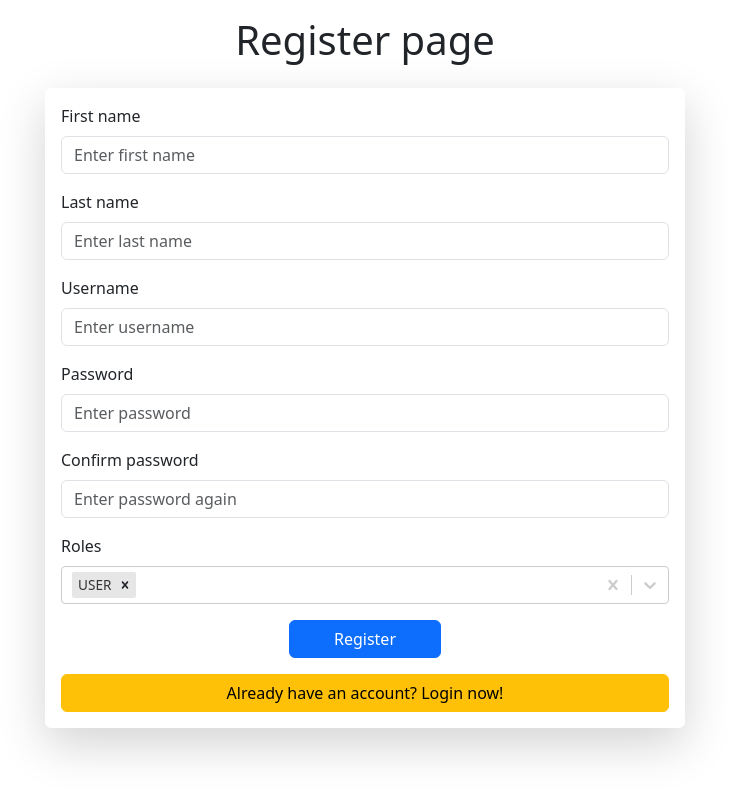
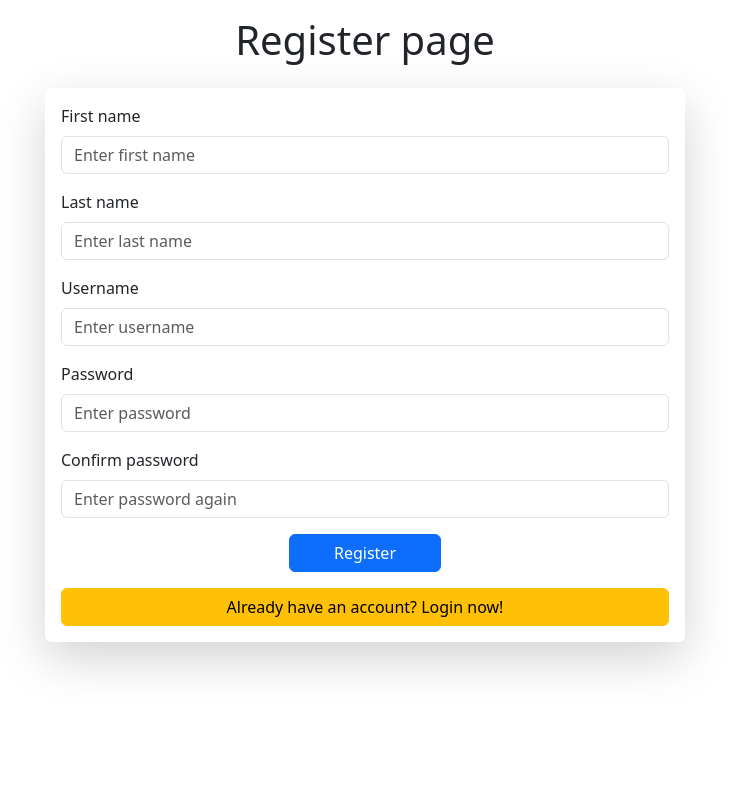
Before and after one commit to dptuyenn1/react-learning, a React (Vite) app in the folder admin-ui/: page /register in a window 1280 px wide. Shown: the top 796 px of the page, without its empty margins (275-1004 px from the left). Built offline with nearby package versions, Linux system fonts and the light colour scheme.

Commit message:
chore: remove unused stuff

```diff
--- a/admin-ui/src/helpers/constants.js
+++ b/admin-ui/src/helpers/constants.js
@@ -13,10 +13,4 @@ const AUTH_REDUCER_TYPES = {
   logout: "TYPE_LOGOUT",
 };
 
-const ROLES = [
-  { value: "ROLE_USER", label: "USER" },
-  { value: "ROLE_ADMIN", label: "ADMIN" },
-  { value: "ROLE_SUPER_ADMIN", label: "SUPER_ADMIN" },
-];
-
-export { AUTH_REDUCER_TYPES, BASE_URL, END_POINTS, ROLES };
+export { AUTH_REDUCER_TYPES, BASE_URL, END_POINTS };
--- a/admin-ui/src/pages/Register/index.jsx
+++ b/admin-ui/src/pages/Register/index.jsx
@@ -2,9 +2,7 @@ import { useEffect, useState } from "react";
 import Button from "react-bootstrap/Button";
 import Form from "react-bootstrap/Form";
 import { useNavigate } from "react-router-dom";
-import Select from "react-select";
 import { ToastContainer, toast } from "react-toastify";
-import { ROLES } from "~/helpers/constants";
 import { handleValidationMessage, isEmpty } from "~/helpers/utils";
 import useAuth from "~/hooks/useAuth";
 import { authService } from "~/services";
@@ -18,7 +16,6 @@ function Register() {
     username: "",
     password: "",
     confirm: "",
-    roles: [],
   });
 
   const navigate = useNavigate();
@@ -39,10 +36,7 @@ function Register() {
   }
 
   async function handleRegister() {
-    // eslint-disable-next-line no-unused-vars
-    const { roles, ...rest } = request;
-
-    if (isEmpty(rest)) {
+    if (isEmpty(request)) {
       toast.warn("Please fill in all fields!");
 
       return;
@@ -61,16 +55,10 @@ function Register() {
 
       setTimeout(() => {
         navigate("/login");
-      }, 2000);
+      }, 3000);
     } catch (error) {
       handleValidationMessage(error);
     }
-  }
-
-  function handleRoleChange(roles) {
-    setRequest(function (prev) {
-      return { ...prev, roles: roles.map((role) => role.value) };
-    });
   }
 
   return (
@@ -125,17 +113,6 @@ function Register() {
                 onChange={handleInputChange}
               />
             </Form.Group>
-            <Form.Group className="mb-3">
-              <Form.Label>Roles</Form.Label>
-              <Select
-                defaultValue={ROLES[0]}
-                isMulti
-                options={ROLES}
-                className="basic-multi-select"
-                classNamePrefix="select"
-                onChange={handleRoleChange}
-              />
-            </Form.Group>
             <div className="d-flex justify-content-center mb-3">
               <Button
                 variant="primary"
```
